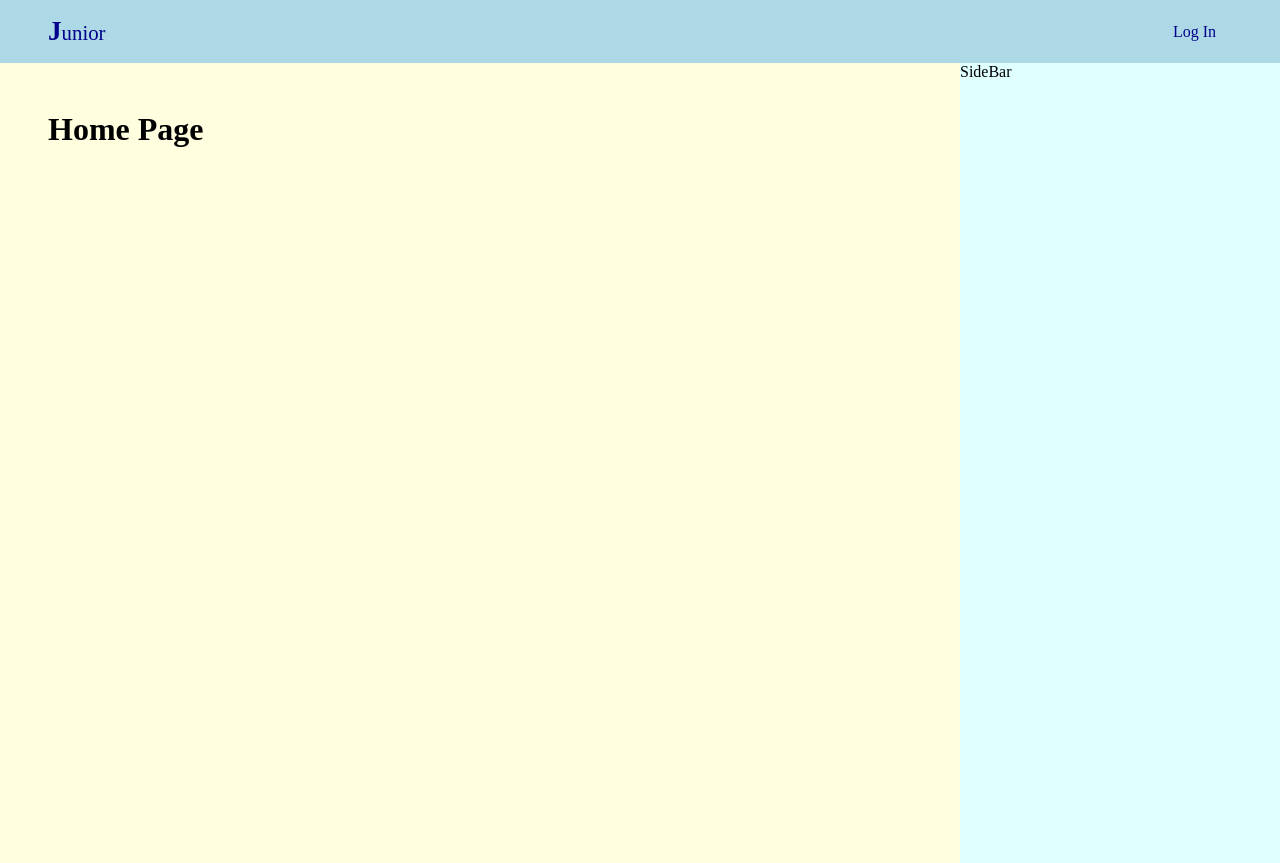
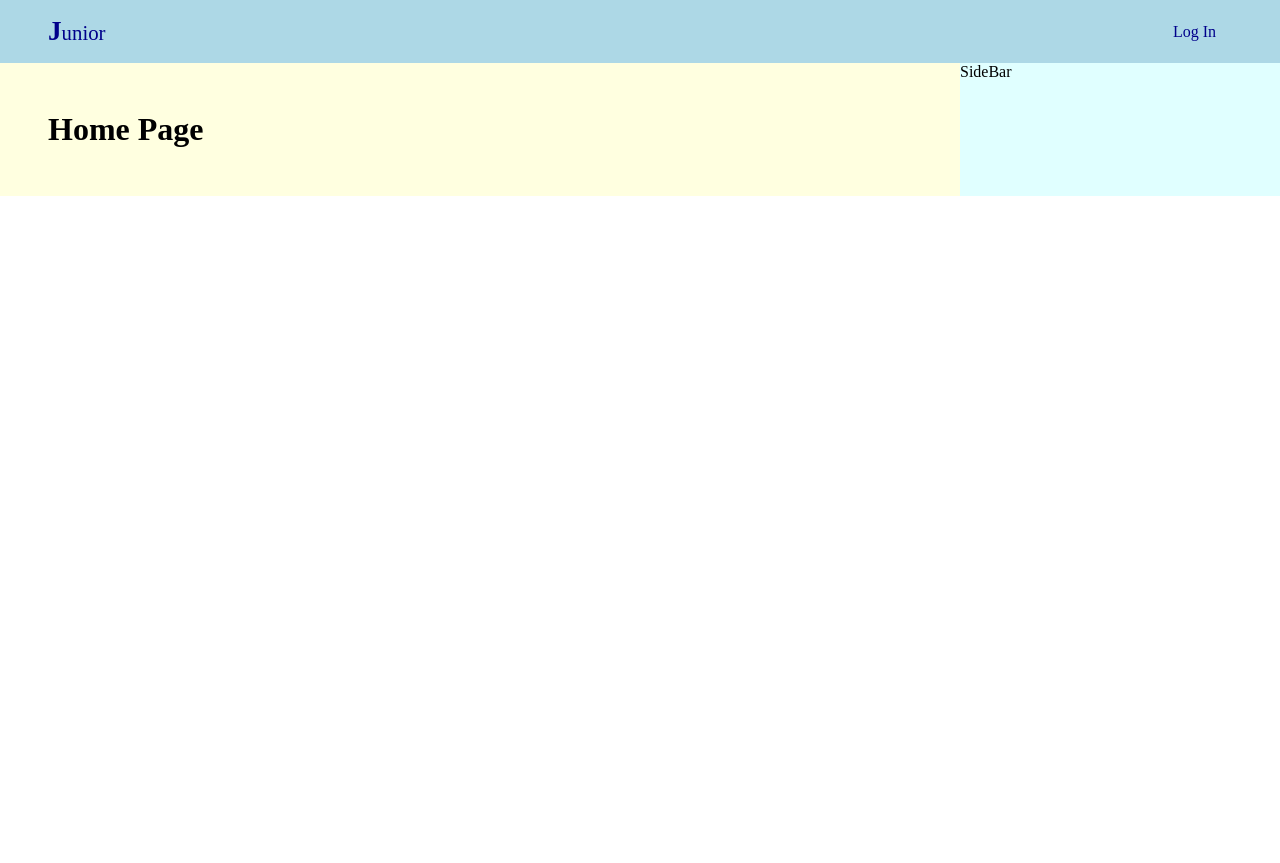
Before and after one commit to morMBen/mid-project, a React (Create React App) app: page / in a window 1280 px wide. After the commit the page ends 800 px from the top, so only its background shows below. Built offline with nearby package versions, Linux system fonts and the light colour scheme; no server answers.

Commit message:
mid-project_1.5

```diff
--- a/src/components/App.js
+++ b/src/components/App.js
@@ -38,22 +38,10 @@ function App() {
       setUserId(userDetails.googleId)
     }
   }, [userDetails])
-  // useEffect(() => {
-  //   const tempData = async () => {
-  //     const data = await MockAPI();
-  //     setUsersData(data)
-  //   }
-  //   tempData()
-  // }, [userId])
 
   useEffect(() => {
     if (userId && usersData && userDetails) {
-      // while (usersData.length !== 0) {
 
-      // }
-      // console.log(usersData)
-      // console.log(usersData)
-      // console.log(usersData.findIndex(e => e.googleId === userDetails.googleId))
       const index = usersData.findIndex(e => e.googleId === userDetails.googleId);
       if (index === -1) {
         axios.post(`https://605b218e27f0050017c063ab.mockapi.io/users`, {
@@ -72,8 +60,7 @@ function App() {
 
 
   return (<>
-    {console.log(usersData)}
-    {usersData && <h1>{usersData[0] ? usersData[0].name : ''}</h1>}
+    {/* {usersData && <h1>{usersData[0] ? usersData[0].name : ''}</h1>} */}
     {/* {userId && <h1>{userId}</h1>} */}
     {isLogInIsOpen && !userlog &&
       <LogIn
--- a/src/components/googleLogIn/GoogleLogIn.js
+++ b/src/components/googleLogIn/GoogleLogIn.js
@@ -7,9 +7,9 @@ const MyGoogleLogIn = ({ setUserlog, setUserDetails }) => {
     const signIn = () => {
         return (<GoogleLogIn
             // ↓↓↓↓↓↓ local ↓↓↓↓↓↓
-            clientId="202064866705-0icj94b2ehlcladq0p3gt5vn9b86ofrk.apps.googleusercontent.com"
+            // clientId="202064866705-0icj94b2ehlcladq0p3gt5vn9b86ofrk.apps.googleusercontent.com"
             // ↓↓↓↓↓↓ netlify url ↓↓↓↓↓↓
-            // clientId="668980613804-snpjdn3okjivv6l78rvaspbg0k2bp39l.apps.googleusercontent.com"
+            clientId="668980613804-snpjdn3okjivv6l78rvaspbg0k2bp39l.apps.googleusercontent.com"
             buttonText='Sign in with Google'
             onSuccess={responseGoogle}
             onFailure={responseGoogle}
--- a/src/containers/newPost/NewPost.js
+++ b/src/containers/newPost/NewPost.js
@@ -48,7 +48,7 @@ const NewPost = ({ setUsersD, usersD, userId }) => {
             postContent: postContent,
             postHeaderImg: postHeaderImg,
             numberOfWords: numberOfWords,
-            numOfArticle: numOfArticle
+            // numOfArticle: numOfArticle
         }
         console.log(usersD)
         // console.log(index)
--- a/src/pages/home/home.css
+++ b/src/pages/home/home.css
@@ -1,5 +1,5 @@
 .side-bar{
-    height: 100vh;
+    height: 100%;
     width: 100%;
     background:lightcyan;
 
@@ -11,7 +11,7 @@
 .main{
     padding: 3rem;
     width: 100%;
-    height: 100vh;
+    height: 100%;
     background: lightyellow;
 }
 
```
